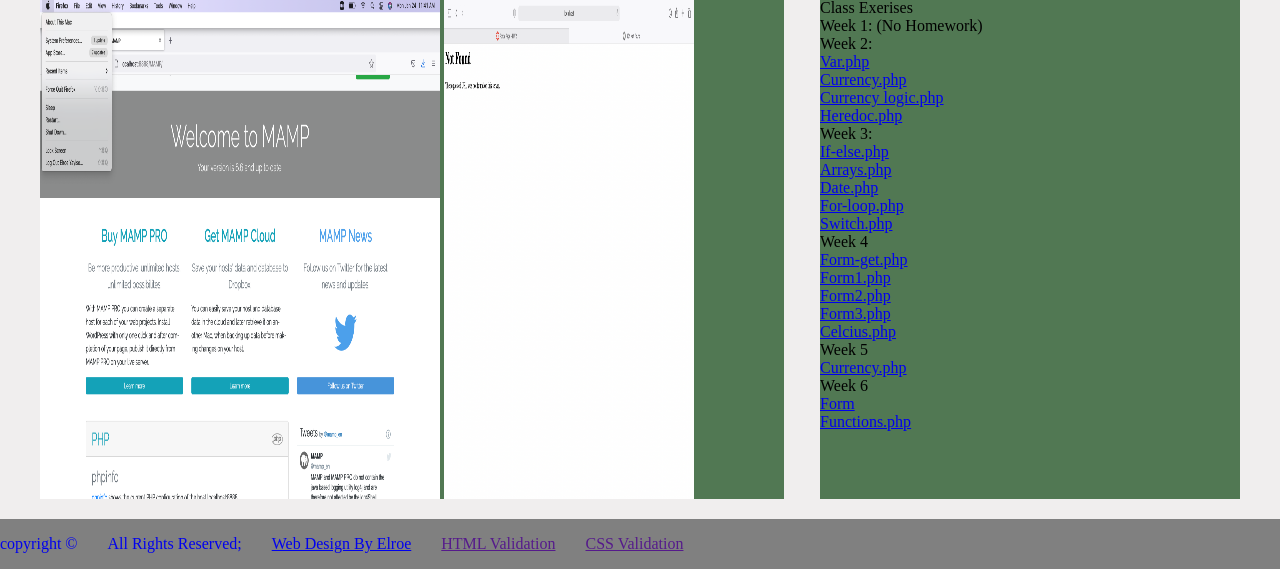
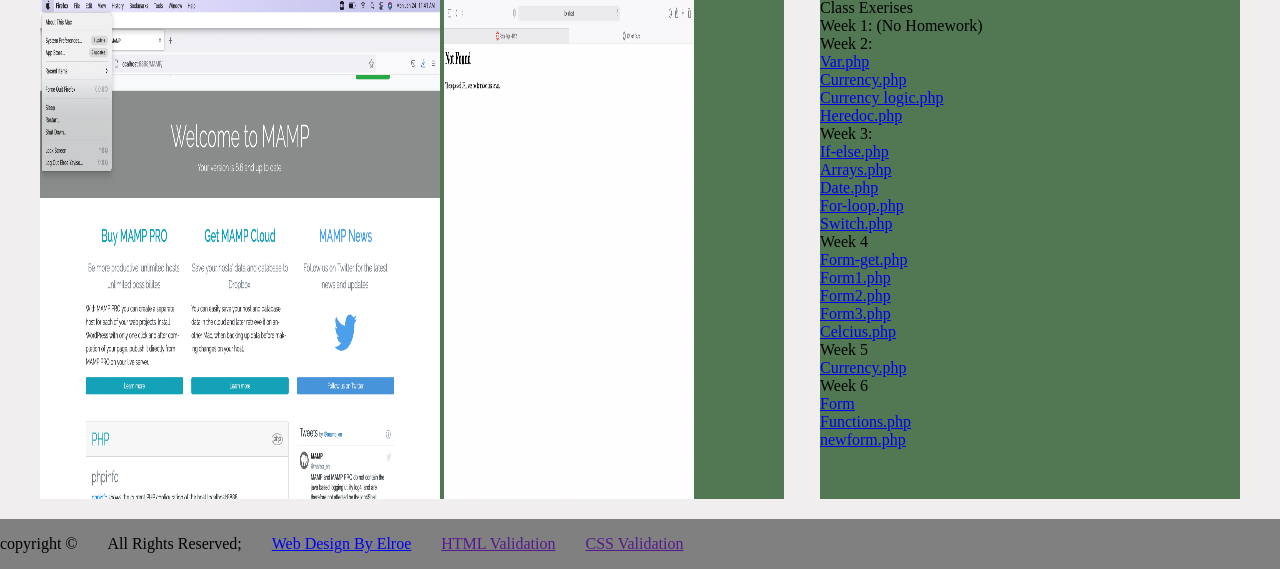
Before and after one commit to elroeyayiso/Elroe.-IT261, a PHP site: page / in a window 1280 px wide. Shown: the part 436-1005 px from the top of the page. Run offline with PHP 8.4, Linux system fonts and the light colour scheme.

Commit message:
Update index.php

```diff
--- a/index.php
+++ b/index.php
@@ -154,7 +154,7 @@
 </p>
 
     <p>
-        <a href="/Weeks/Week%206/Emailable%20form.php" </a>
+        <a href="/Weeks/Week%206/Emailable%20form.php">newform.php</a>
     </p>
 
 
```
